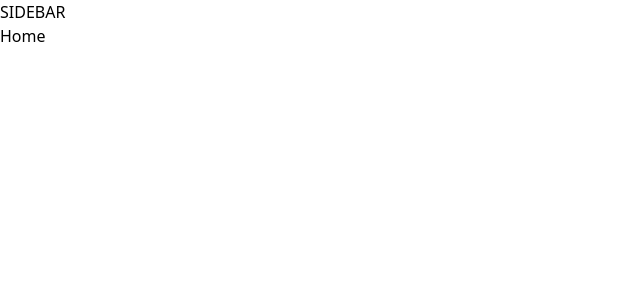
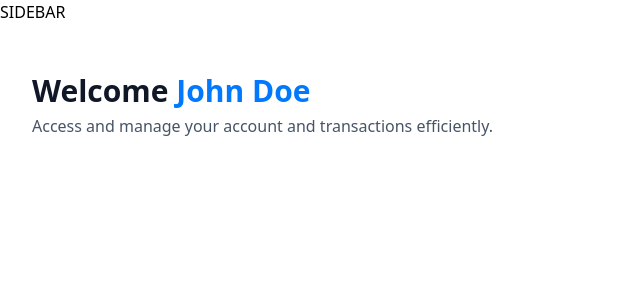
Before and after one commit to dgSloxx417/lite-banking_app, a Next.js app: page / in a window 1280 px wide. Shown: the top 300 px of the page, without its empty margins (0-640 px from the left). Built offline with nearby package versions, Linux system fonts and the light colour scheme.

Commit message:
implement headerbox

```diff
--- a/app/(root)/page.tsx
+++ b/app/(root)/page.tsx
@@ -1,8 +1,22 @@
+import HeaderBox from '@/components/HeaderBox'
 import React from 'react'
 
 const Home = () => {
+  const loggedIn = { firstName: 'John Doe' }
+
   return (
-    <div>Home</div>
+    <section className='home'>
+      <div className='home-content'>
+        <header className='home-header'>
+          <HeaderBox
+            type="greeting"
+            title="Welcome"
+            user={loggedIn?.firstName || 'Guest'}
+            subtext="Access and manage your account and transactions efficiently."
+          />
+        </header>
+      </div>
+    </section>
   )
 }
 
--- /dev/null
+++ b/components/HeaderBox.tsx
@@ -0,0 +1,21 @@
+const HeaderBox = ({
+  type = "title",
+  title,
+  subtext,
+  user,
+}: HeaderBoxProps) => {
+  return (
+    <div className="header-box">
+      <h1 className="header-box-title">
+        {title}
+        {type === "greeting" && (
+          <span className="text-bankGradient">
+            &nbsp;{user}</span>
+        )}
+      </h1>
+      <p className="header-box-subtext">{subtext}</p>
+    </div>
+  );
+};
+
+export default HeaderBox;
```
